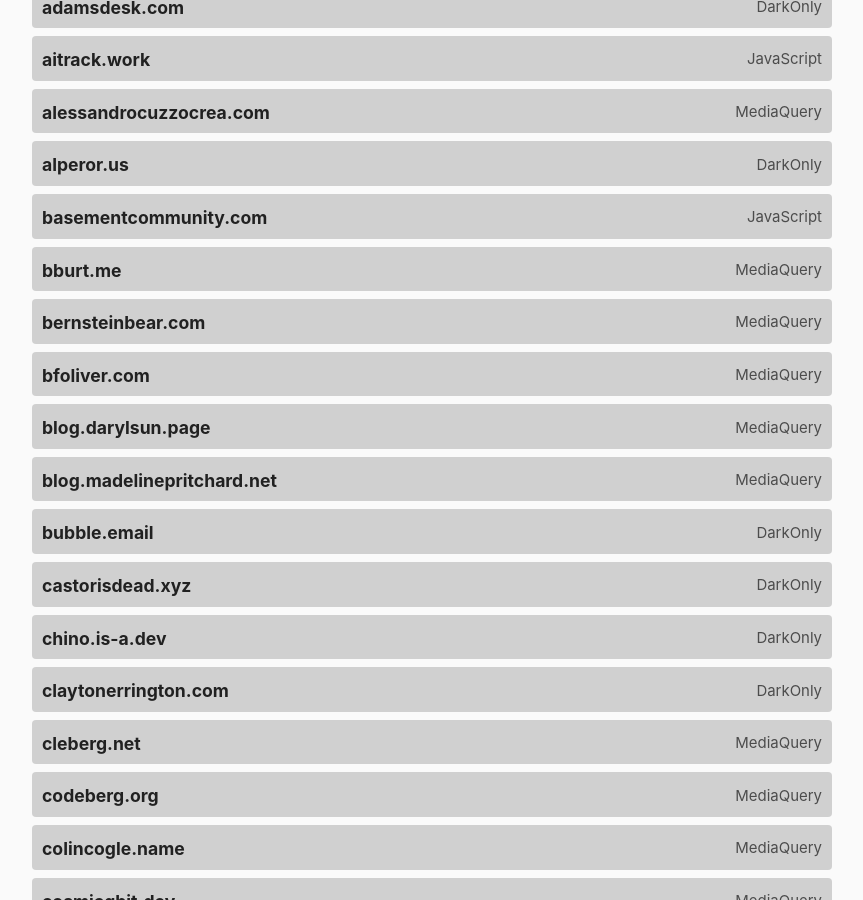
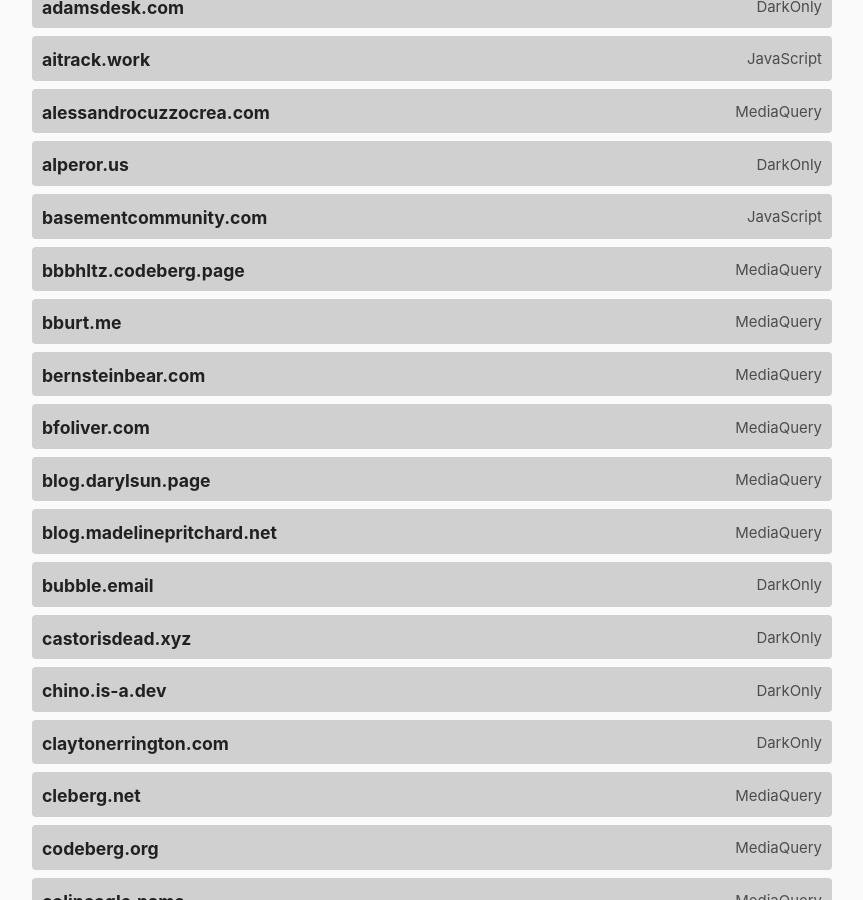
Before and after one commit to katherinek727/darktheme.club, a Jekyll site: the page built from index.md, in a window 1280 px wide and 900 px high, scrolled down 797 px. Shown: the whole window, without its empty margins (208-1071 px from the left). Built offline with Jekyll 4.4.1, drawn with Linux system fonts in a browser that asks for light colours.

Commit message:
Update sites.yml
added my blog

```diff
--- a/_data/sites.yml
+++ b/_data/sites.yml
@@ -32,6 +32,11 @@
   url: https://basementcommunity.com
   method: javascript
   last_checked: 2023-05-18
+
+- domain: bbbhltz.codeberg.page
+  url: https://bbbhltz.codeberg.page/
+  method: mediaquery
+  last_checked: 2023-08-30
 
 - domain: bburt.me
   url: https://bburt.me/
```
